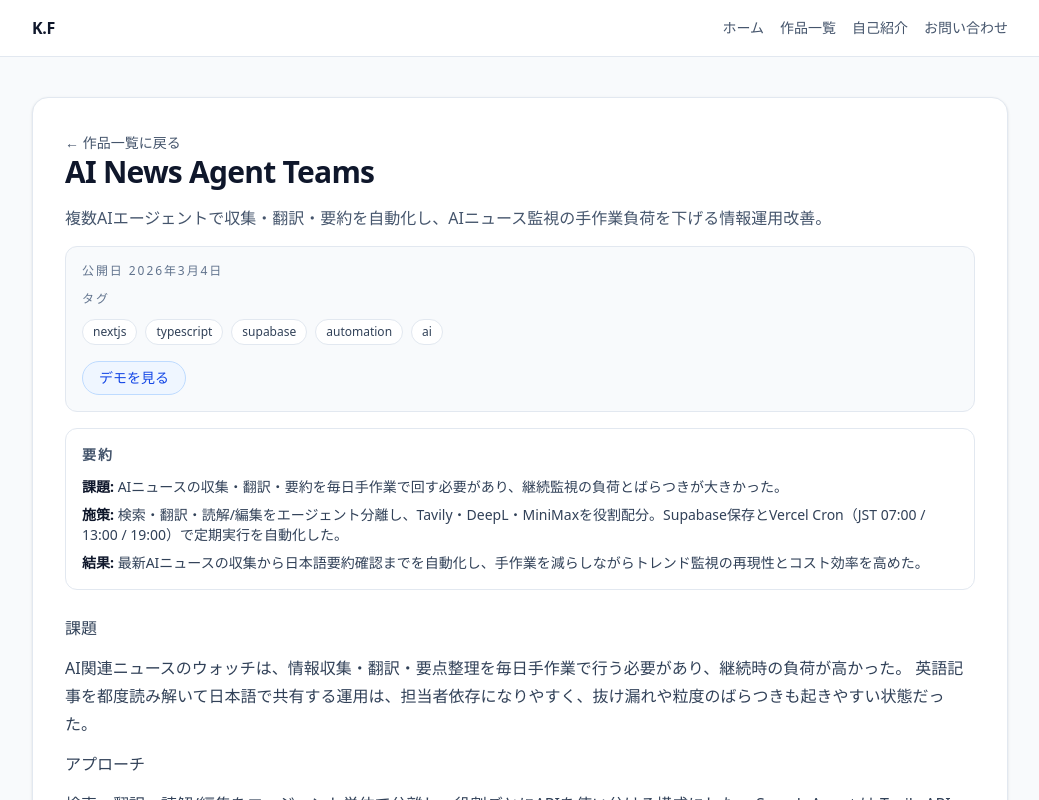
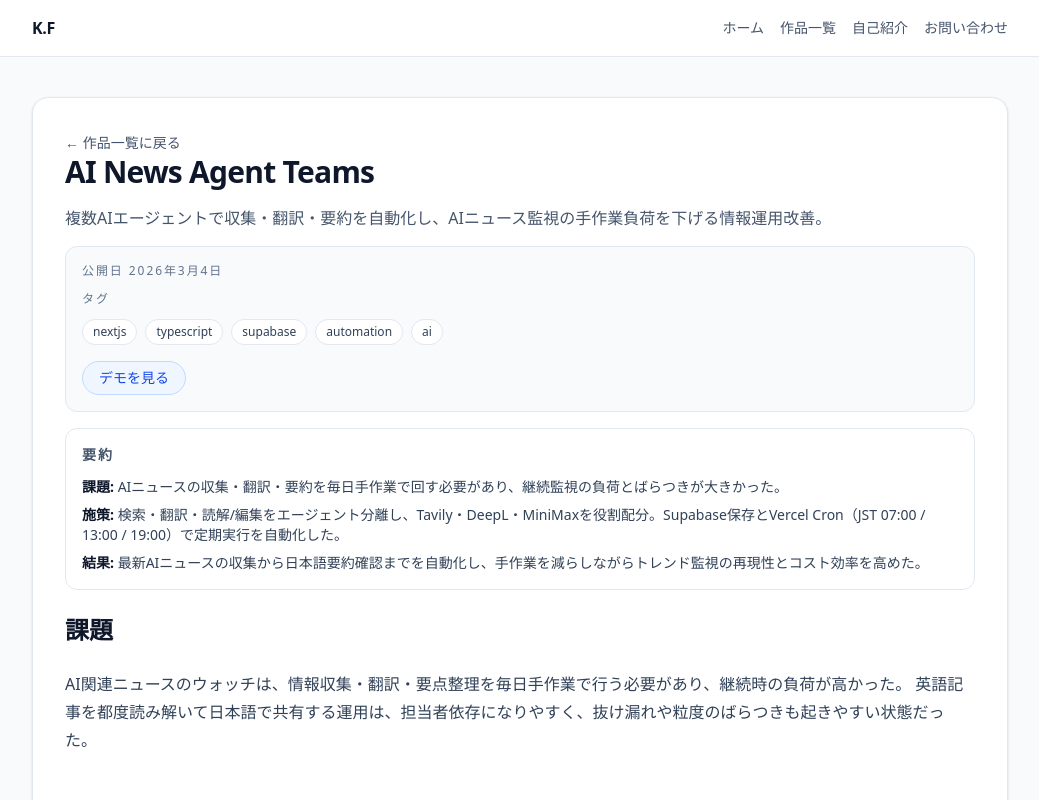
Before and after one commit to Kujara-jp/portfolio-idea-003, a Next.js app: page /projects/ai-news-agent-teams in a window 1280 px wide. Shown: the top 800 px of the page, without its empty margins (120-1159 px from the left). Built offline with nearby package versions, Linux system fonts and the light colour scheme.

Commit message:
style: MDXコンテンツにproseスタイル適用

```diff
--- a/package.json
+++ b/package.json
@@ -11,6 +11,7 @@
   "dependencies": {
     "@anthropic-ai/sdk": "^0.78.0",
     "@supabase/supabase-js": "^2.98.0",
+    "@tailwindcss/typography": "^0.5.19",
     "ai": "^6.0.105",
     "gray-matter": "^4.0.3",
     "next": "16.1.6",
--- a/src/app/globals.css
+++ b/src/app/globals.css
@@ -1,4 +1,5 @@
 @import "tailwindcss";
+@plugin "@tailwindcss/typography";
 
 :root {
   --background: #f8fafc;
--- a/src/app/projects/[slug]/page.tsx
+++ b/src/app/projects/[slug]/page.tsx
@@ -143,7 +143,7 @@ export default async function ProjectDetailPage({ params }: ProjectDetailPagePro
         </div>
       </header>
 
-      <div className="space-y-3 leading-7 text-slate-700">
+      <div className="prose prose-slate max-w-none">
         <MDXRemote source={project.content} />
       </div>
     </article>
```
Also changed, not shown: 1 other file (tests, documents, lock files or other folders).
